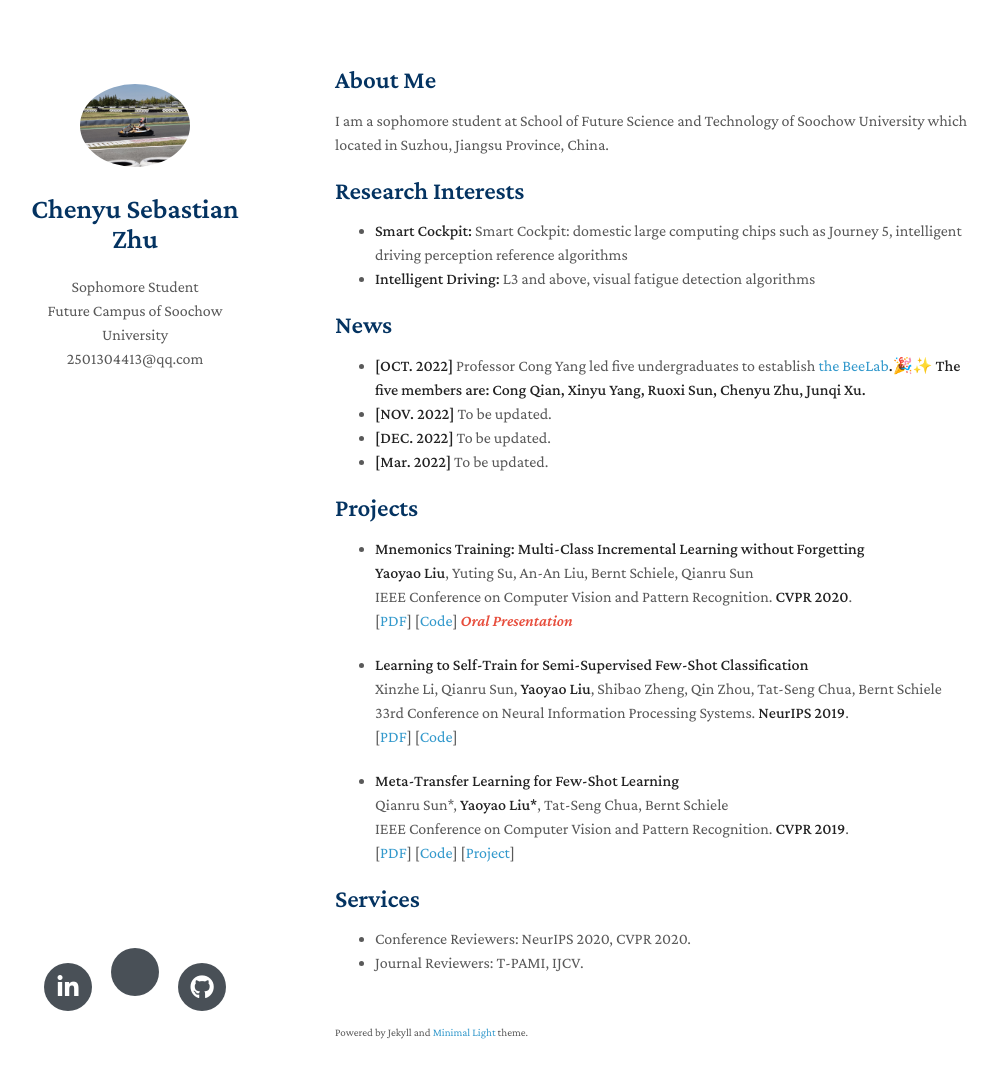
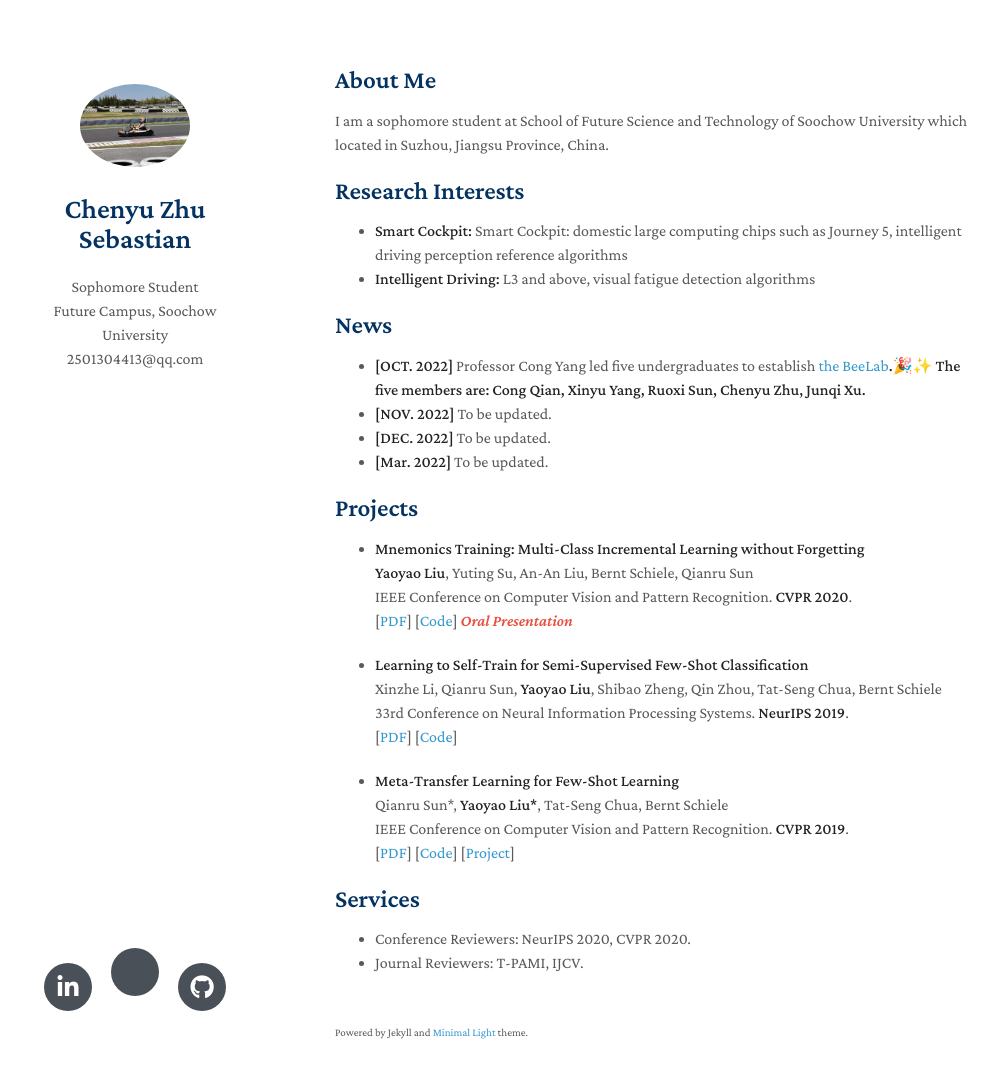
Before and after one commit to zhouhan-Zhong/zhouhan-Zhong.github.io, a Jekyll site: the page built from index.md, in a window 1280 px wide and 1113 px high. Shown: the top 1078 px of the window, without its empty margins (135-1132 px from the left). Built offline with Jekyll 4.4.1, drawn with Linux system fonts in a browser that asks for light colours; nearby versions of some CDN libraries; a style sheet for code colours, icons or effects is not loaded; our own code applies the rules of GitHub Pages for plain Markdown files.

```diff
--- a/_config.yml
+++ b/_config.yml
@@ -1,7 +1,7 @@
 # Basic Information
-title: Chenyu Sebastian Zhu
+title: Chenyu Zhu Sebastian
 position: Sophomore Student
-affiliation: Future Campus of Soochow University
+affiliation: Future Campus, Soochow University
 email: 2501304413@qq.com
 
 # Search Engine Optimization (SEO)
@@ -14,7 +14,7 @@ canonical: https://zhuchyu-sebastian.github.io
 # If you don't need one of them, you may delete the corresponding line.
 google_scholar: https://scholar.google.com/
 github_link: https://github.com/ZhuChyu-Sebastian
-linkedin: https://www.linkedin.com/
+linkedin: https://xinyu1213.github.io
 
 # Images (e.g., your profile picture and your website's favicon)
 # "favicon" and "favicon_dark" are used for the light and dark modes, respectively.
```
